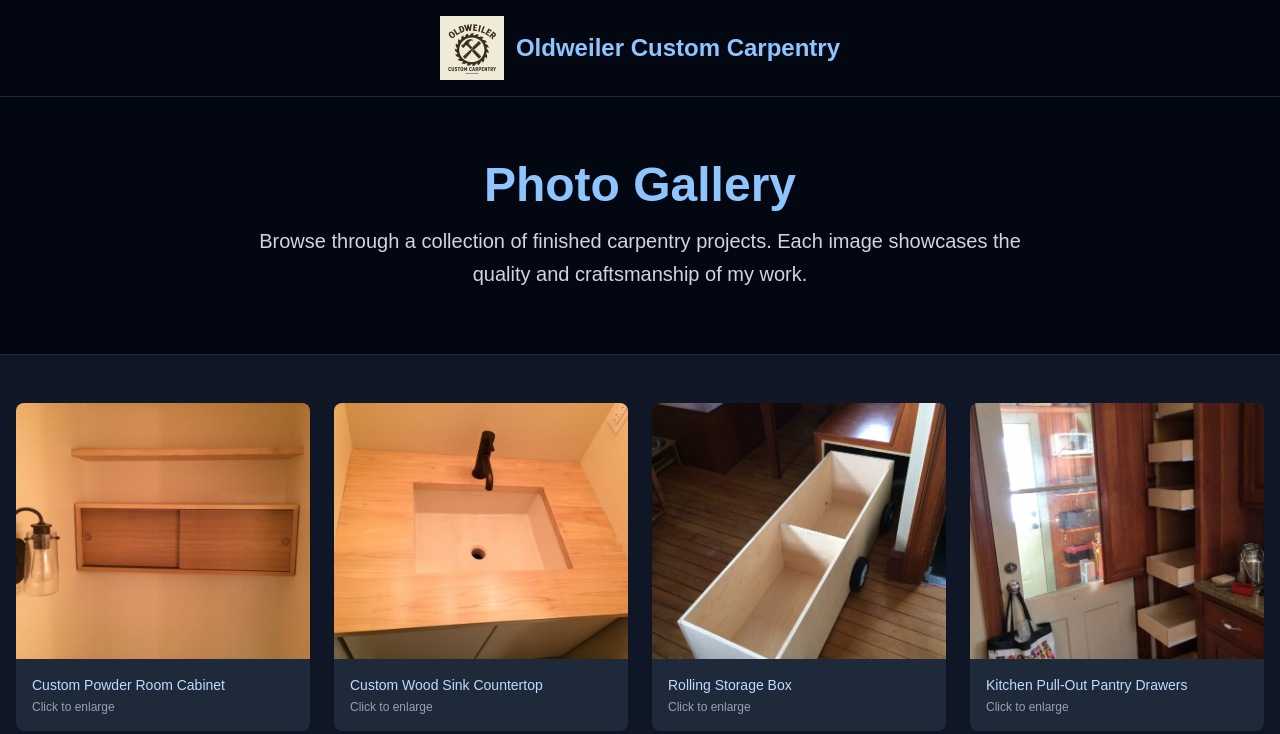
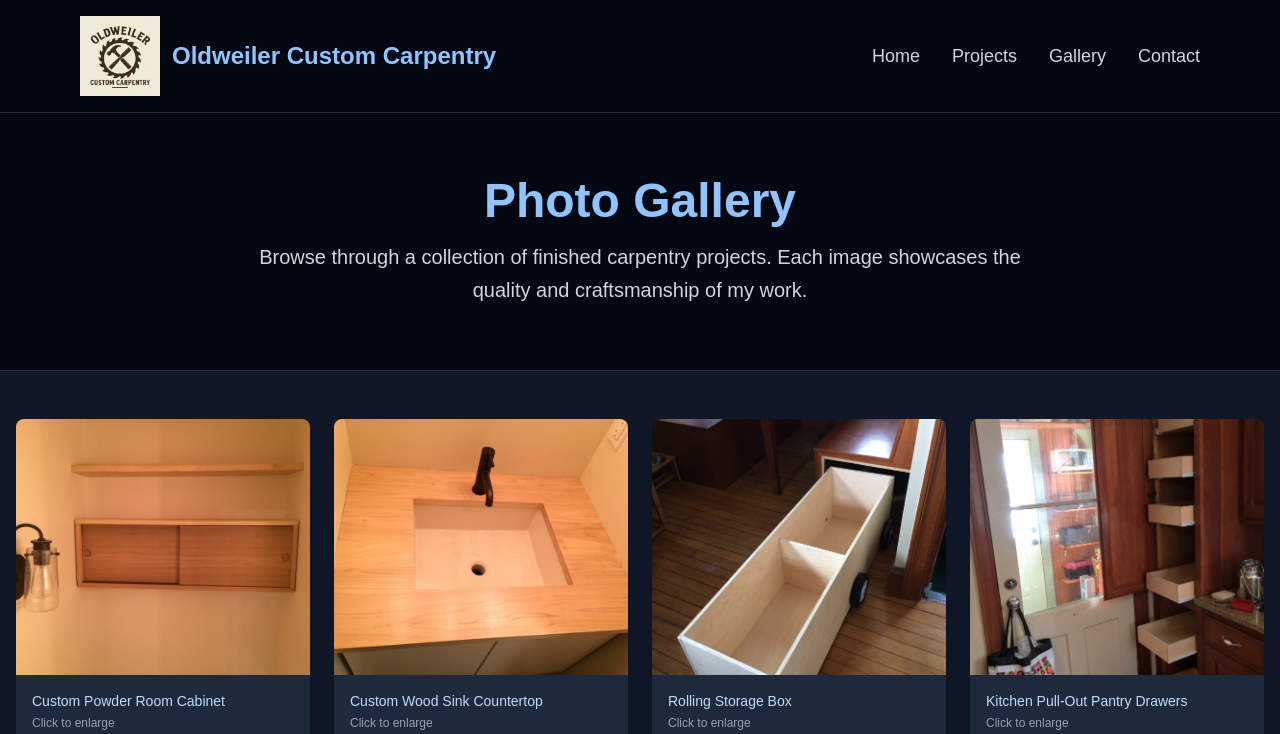
Before and after one commit to maryCS7/oldweiler-carpentry, a Next.js app: page /gallery in a window 1280 px wide. Shown: the top 734 px of the page. Built offline with nearby package versions, Linux system fonts and the light colour scheme.

Commit message:
nav update

```diff
--- a/src/app/contact/page.tsx
+++ b/src/app/contact/page.tsx
@@ -61,20 +61,36 @@ export default function ContactPage() {
 
   return (
     <div className="min-h-screen bg-gray-900 text-gray-200">
-      {/* Header with Logo */}
+      {/* Header with Logo and Navigation */}
       <header className="bg-gray-950 border-b border-gray-800">
         <div className="max-w-6xl mx-auto px-4 py-4">
-                  <div className="flex items-center justify-center">
+          <div className="flex items-center justify-between">
+            {/* Logo and Company Name */}
             <div className="flex items-center space-x-3">
               <img
                 src="/oldweiler-logo.png"
                 alt="Oldweiler Custom Carpentry Logo"
-              className="h-16 w-auto"
+                className="h-20 w-auto"
               />
               <span className="text-2xl font-semibold text-blue-300">
                 Oldweiler Custom Carpentry
               </span>
             </div>
+
+            {/* Navigation Links */}
+            <nav className="hidden md:flex items-center space-x-8">
+              <Link href="/" className="text-lg font-medium text-gray-300 hover:text-blue-400 transition-colors duration-200">Home</Link>
+              <Link href="/projects" className="text-lg font-medium text-gray-300 hover:text-blue-400 transition-colors duration-200">Projects</Link>
+              <Link href="/gallery" className="text-lg font-medium text-gray-300 hover:text-blue-400 transition-colors duration-200">Gallery</Link>
+              <Link href="/contact" className="text-lg font-medium text-gray-300 hover:text-blue-400 transition-colors duration-200">Contact</Link>
+            </nav>
+
+            {/* Mobile Menu Button */}
+            <button className="md:hidden text-gray-300 hover:text-blue-400">
+              <svg className="w-6 h-6" fill="none" stroke="currentColor" viewBox="0 0 24 24">
+                <path strokeLinecap="round" strokeLinejoin="round" strokeWidth="2" d="M4 6h16M4 12h16M4 18h16"></path>
+              </svg>
+            </button>
           </div>
         </div>
       </header>
--- a/src/app/gallery/page.tsx
+++ b/src/app/gallery/page.tsx
@@ -84,20 +84,36 @@ export default function GalleryPage() {
 
   return (
     <div className="relative min-h-screen bg-gray-900 text-gray-200">
-      {/* Header with Logo */}
+      {/* Header with Logo and Navigation */}
       <header className="bg-gray-950 border-b border-gray-800">
         <div className="max-w-6xl mx-auto px-4 py-4">
-                  <div className="flex items-center justify-center">
+          <div className="flex items-center justify-between">
+            {/* Logo and Company Name */}
             <div className="flex items-center space-x-3">
               <img
                 src="/oldweiler-logo.png"
                 alt="Oldweiler Custom Carpentry Logo"
-              className="h-16 w-auto"
+                className="h-20 w-auto"
               />
               <span className="text-2xl font-semibold text-blue-300">
                 Oldweiler Custom Carpentry
               </span>
             </div>
+
+            {/* Navigation Links */}
+            <nav className="hidden md:flex items-center space-x-8">
+              <Link href="/" className="text-lg font-medium text-gray-300 hover:text-blue-400 transition-colors duration-200">Home</Link>
+              <Link href="/projects" className="text-lg font-medium text-gray-300 hover:text-blue-400 transition-colors duration-200">Projects</Link>
+              <Link href="/gallery" className="text-lg font-medium text-gray-300 hover:text-blue-400 transition-colors duration-200">Gallery</Link>
+              <Link href="/contact" className="text-lg font-medium text-gray-300 hover:text-blue-400 transition-colors duration-200">Contact</Link>
+            </nav>
+
+            {/* Mobile Menu Button */}
+            <button className="md:hidden text-gray-300 hover:text-blue-400">
+              <svg className="w-6 h-6" fill="none" stroke="currentColor" viewBox="0 0 24 24">
+                <path strokeLinecap="round" strokeLinejoin="round" strokeWidth="2" d="M4 6h16M4 12h16M4 18h16"></path>
+              </svg>
+            </button>
           </div>
         </div>
       </header>
--- a/src/app/page.tsx
+++ b/src/app/page.tsx
@@ -47,7 +47,7 @@ export default function HomePage() {
               <img
                 src="/oldweiler-logo.png"
                 alt="Oldweiler Custom Carpentry Logo"
-                className="h-10 w-auto"
+                className="h-12 w-auto"
               />
               <span className="text-xl font-semibold text-blue-300">
                 Oldweiler Custom Carpentry
@@ -56,10 +56,10 @@ export default function HomePage() {
 
             {/* Navigation Links */}
             <nav className="hidden md:flex items-center space-x-8">
-              <Link href="/" className="text-gray-300 hover:text-blue-400 transition-colors duration-200">Home</Link>
-              <Link href="/projects" className="text-gray-300 hover:text-blue-400 transition-colors duration-200">Projects</Link>
-              <Link href="/gallery" className="text-gray-300 hover:text-blue-400 transition-colors duration-200">Gallery</Link>
-              <Link href="/contact" className="text-gray-300 hover:text-blue-400 transition-colors duration-200">Contact</Link>
+              <Link href="/" className="text-lg font-medium text-gray-300 hover:text-blue-400 transition-colors duration-200">Home</Link>
+              <Link href="/projects" className="text-lg font-medium text-gray-300 hover:text-blue-400 transition-colors duration-200">Projects</Link>
+              <Link href="/gallery" className="text-lg font-medium text-gray-300 hover:text-blue-400 transition-colors duration-200">Gallery</Link>
+              <Link href="/contact" className="text-lg font-medium text-gray-300 hover:text-blue-400 transition-colors duration-200">Contact</Link>
             </nav>
 
             {/* Mobile Menu Button */}
--- a/src/app/projects/page.tsx
+++ b/src/app/projects/page.tsx
@@ -78,20 +78,36 @@ export default function ProjectsPage() {
 
   return (
     <div className="min-h-screen bg-gray-900 text-gray-200">
-      {/* Header with Logo */}
+      {/* Header with Logo and Navigation */}
       <header className="bg-gray-950 border-b border-gray-800">
         <div className="max-w-6xl mx-auto px-4 py-4">
-                  <div className="flex items-center justify-center">
+          <div className="flex items-center justify-between">
+            {/* Logo and Company Name */}
             <div className="flex items-center space-x-3">
               <img
                 src="/oldweiler-logo.png"
                 alt="Oldweiler Custom Carpentry Logo"
-              className="h-16 w-auto"
+                className="h-20 w-auto"
               />
               <span className="text-2xl font-semibold text-blue-300">
                 Oldweiler Custom Carpentry
               </span>
             </div>
+
+            {/* Navigation Links */}
+            <nav className="hidden md:flex items-center space-x-8">
+              <Link href="/" className="text-lg font-medium text-gray-300 hover:text-blue-400 transition-colors duration-200">Home</Link>
+              <Link href="/projects" className="text-lg font-medium text-gray-300 hover:text-blue-400 transition-colors duration-200">Projects</Link>
+              <Link href="/gallery" className="text-lg font-medium text-gray-300 hover:text-blue-400 transition-colors duration-200">Gallery</Link>
+              <Link href="/contact" className="text-lg font-medium text-gray-300 hover:text-blue-400 transition-colors duration-200">Contact</Link>
+            </nav>
+
+            {/* Mobile Menu Button */}
+            <button className="md:hidden text-gray-300 hover:text-blue-400">
+              <svg className="w-6 h-6" fill="none" stroke="currentColor" viewBox="0 0 24 24">
+                <path strokeLinecap="round" strokeLinejoin="round" strokeWidth="2" d="M4 6h16M4 12h16M4 18h16"></path>
+              </svg>
+            </button>
           </div>
         </div>
       </header>
```
Lines whose indentation alone changed are shown as unchanged.
